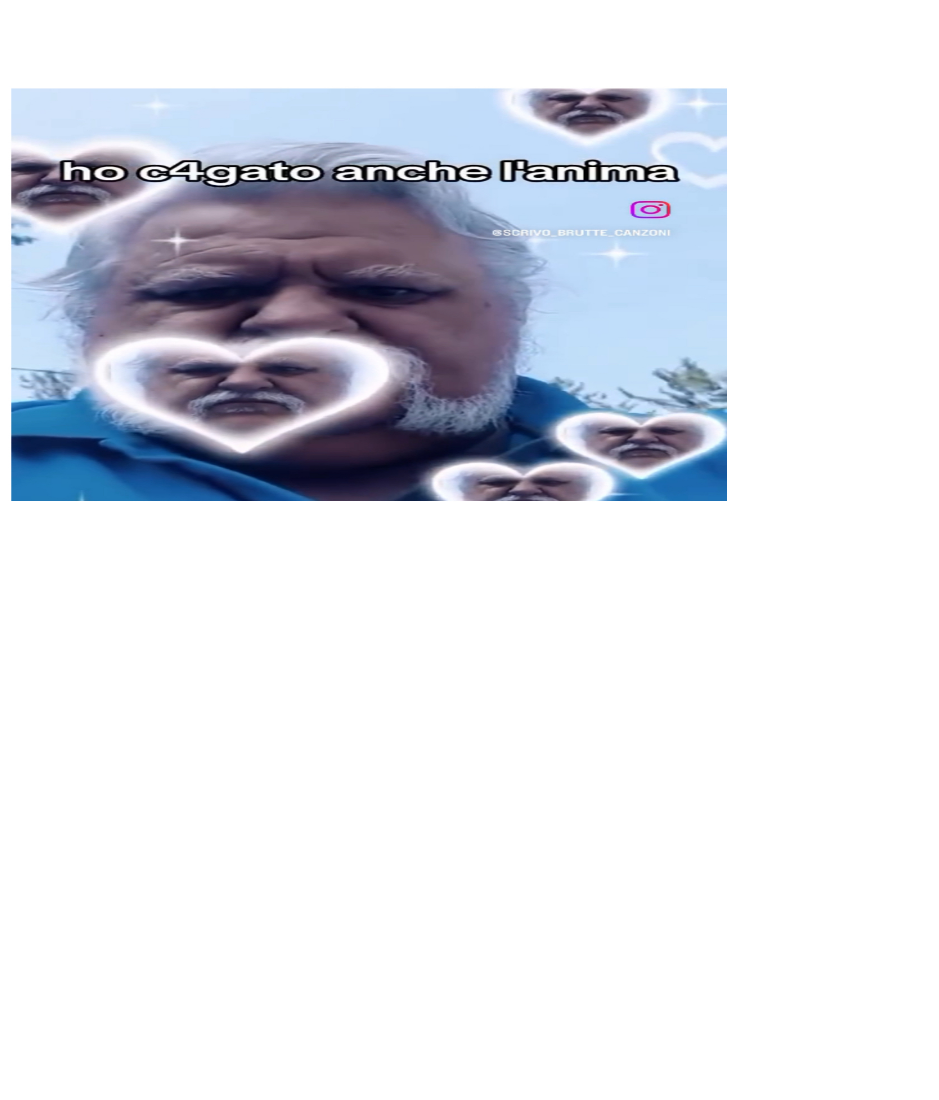
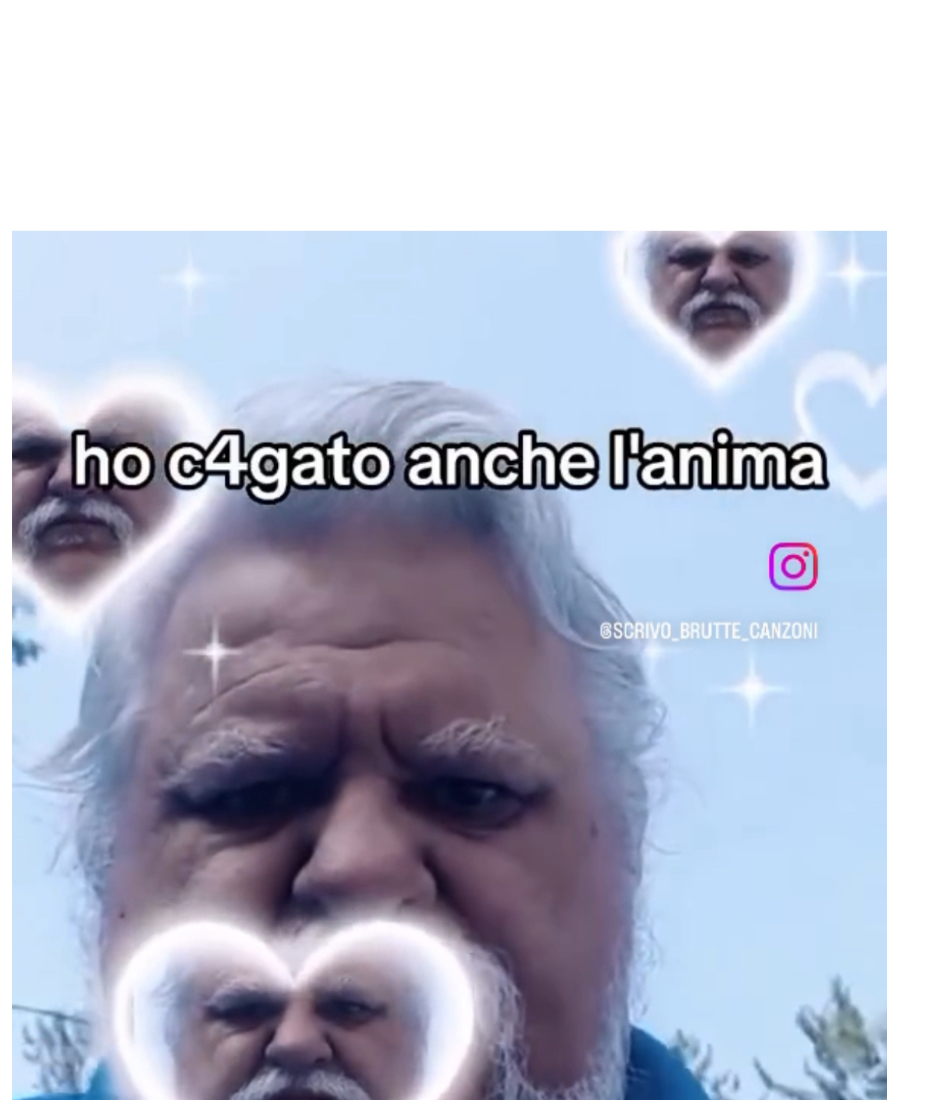
Before and after one commit to Malditooo/immagine, a plain HTML site: page index.html in a window 1280 px wide. Shown: the top 1100 px of the page, without its empty margins (0-939 px from the left). Before the commit the page ends 800 px from the top, so only its background shows below. Drawn offline with Linux system fonts and the light colour scheme.

Commit message:
Update index.html

```diff
--- a/index.html
+++ b/index.html
@@ -6,6 +6,6 @@
     <title>Immagine</title>
 </head>
 <body>
-    <img src="IMG_1591.jpeg" alt="una bella cagata" width="800" height="600">
+    <img src="IMG_1591.jpeg" alt="una bella cagata" width="auto" height="auto">
 </body>
 </html>
```
